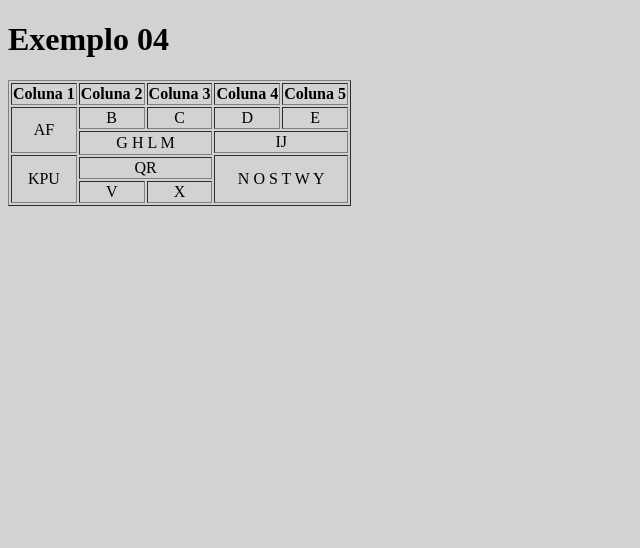
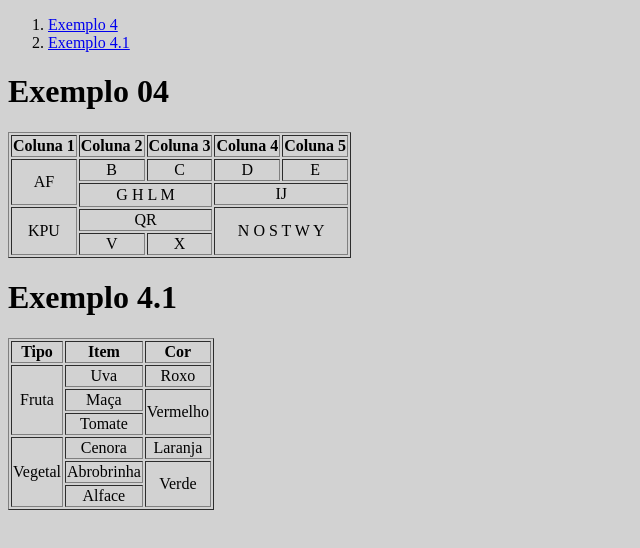
Before and after one commit to LuisFelipeAN/DCC_121_03-04-2018, a plain HTML site: page exemplo04.html in a window 1280 px wide. Shown: the whole page, without its empty margins (0-640 px from the left). Drawn offline with Linux system fonts and the light colour scheme.

Commit message:
Nova tabela criada

```diff
--- a/exemplo04.html
+++ b/exemplo04.html
@@ -14,7 +14,11 @@
     </style>
   </head>
   <body>
-    <h1>Exemplo 04</h1>
+    <ol>
+      <li><a href="#ex04">Exemplo 4 </a></li>
+      <li><a href="#ex04b">Exemplo 4.1 </a></li>
+    </ol>
+    <h1 id="ex04">Exemplo 04</h1>
     <table border="1">
       <thead>
         <tr>
@@ -50,5 +54,41 @@
         </tr>
       </tbody>
     </table>
+    <h1 id="ex04b">Exemplo 4.1</h1>
+    <table border="1">
+      <thead>
+        </tr>
+          <th>Tipo</th>
+          <th>Item</th>
+          <th>Cor</th>
+        </tr>
+      </thead>
+      <tbody>
+        <tr>
+          <td rowspan="3">Fruta</td>
+          <td>Uva</td>
+          <td>Roxo</td>
+        </tr>
+        <tr>
+          <td>Maça</td>
+          <td rowspan="2">Vermelho</td>
+        </tr>
+        <tr>
+          <td>Tomate</td>
+        </tr>
+        <tr>
+          <td rowspan="3">Vegetal</td>
+          <td>Cenora</td>
+          <td>Laranja</td>
+        </tr>
+        <tr>
+          <td>Abrobrinha</td>
+          <td rowspan="2">Verde</td>
+        </tr>
+        <tr>
+          <td>Alface</td>
+        </tr>
+      </tbody>
+    </table>
   </body>
 </html>
```
